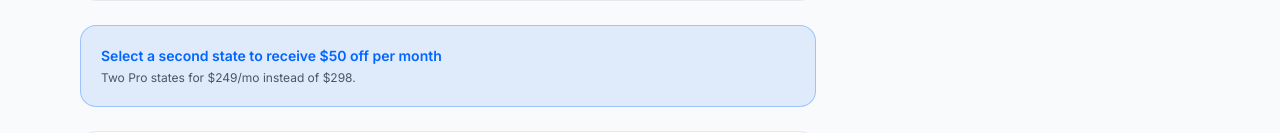
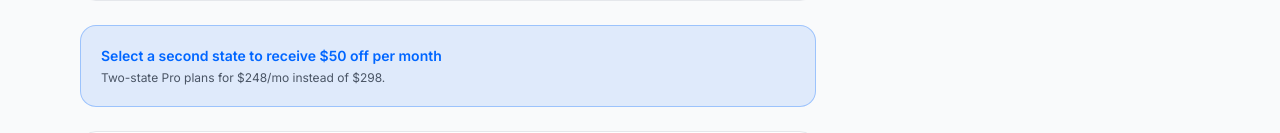
Before and after one commit to lableadmanager-bit/lableadspro-website, a Next.js app: page /checkout in a window 1280 px wide. Both pictures are taken after a click on the button 622 px from the left and 282 px from the top of the page. Shown: the part 657-790 px from the top of the page. Built offline with nearby package versions, Linux system fonts and the light colour scheme.

Commit message:
fix: promo banner copy — two-state Pro plans for $248/mo

```diff
--- a/src/app/checkout/page.tsx
+++ b/src/app/checkout/page.tsx
@@ -184,7 +184,7 @@ function CheckoutContent() {
                     Select a second state to receive $50 off per month
                   </p>
                   <p className="text-[var(--color-gray-600)] text-xs mt-1">
-                    Two Pro states for $249/mo instead of $298.
+                    Two-state Pro plans for $248/mo instead of $298.
                   </p>
                 </>
               )}
```
